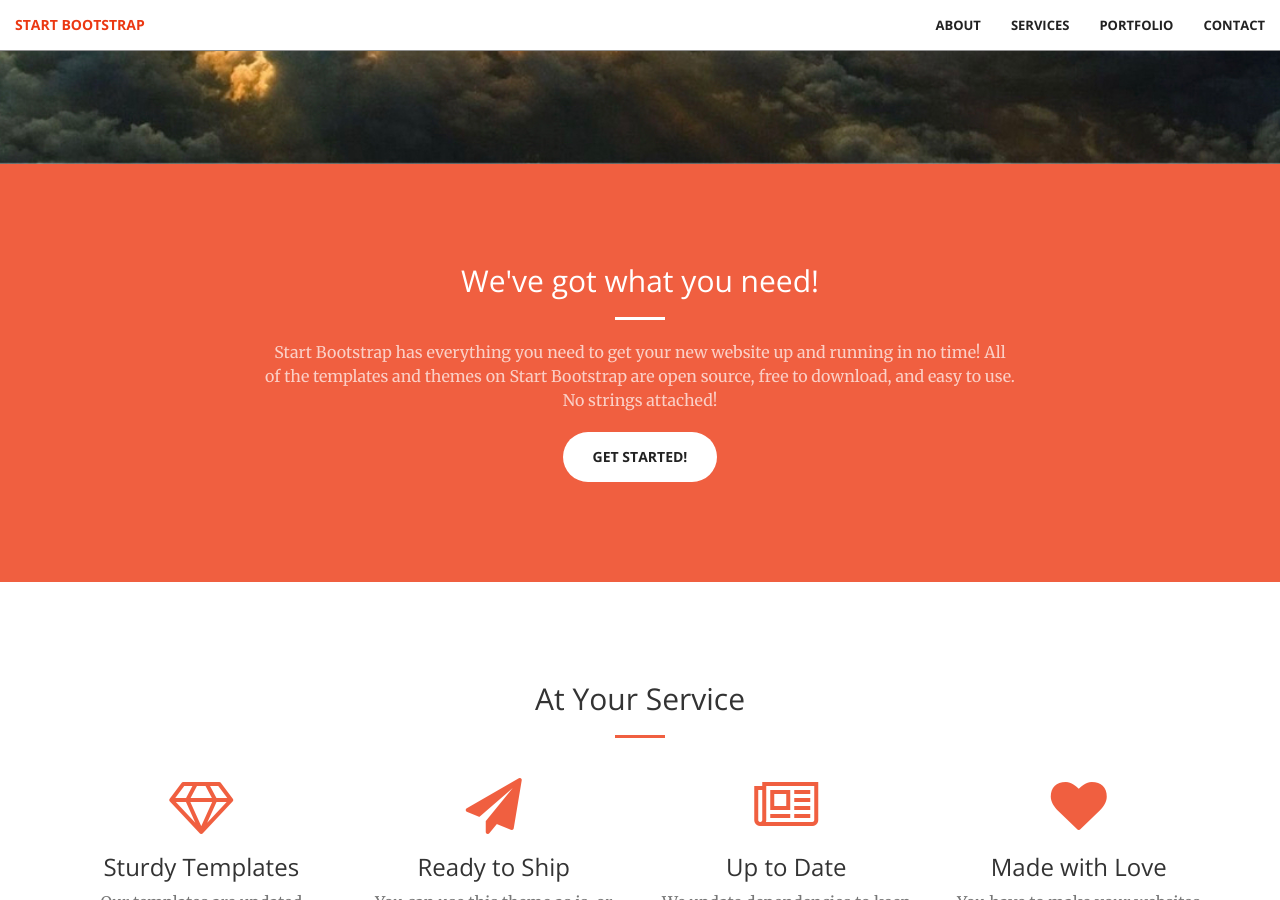
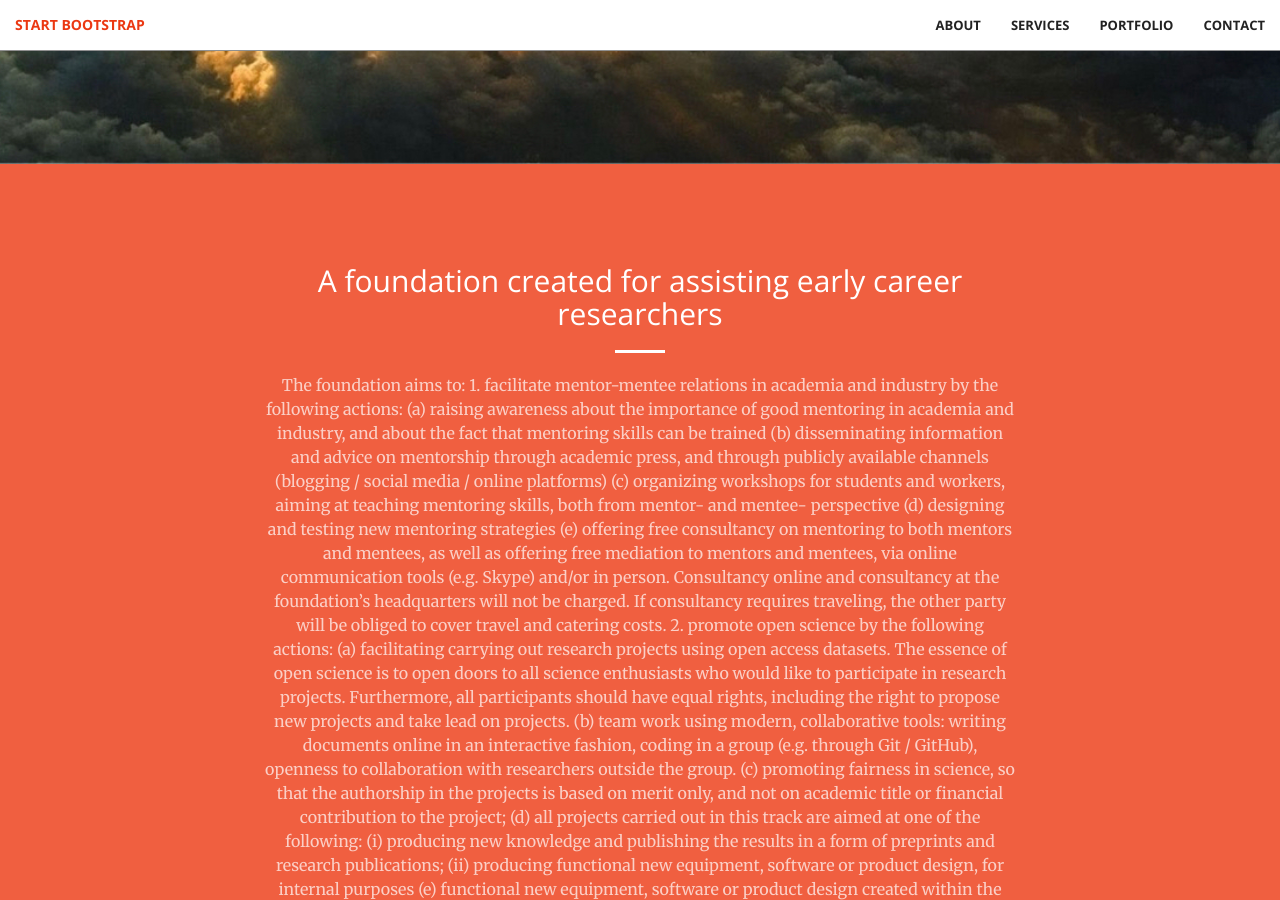
Before and after one commit to stichting-solaris/stichting-solaris.github.io, a Jekyll site: the page built from index.html, in a window 1280 px wide and 900 px high, scrolled down 736 px. Built offline with Jekyll 4.4.1, drawn with Linux system fonts in a browser that asks for light colours; some of the changed text lies outside the part shown.

Commit message:
Update call-to-action.html

```diff
--- a/_includes/call-to-action.html
+++ b/_includes/call-to-action.html
@@ -2,9 +2,51 @@
     <div class="container">
         <div class="row">
             <div class="col-lg-8 col-lg-offset-2 text-center">
-                <h2 class="section-heading">We've got what you need!</h2>
+                <h2 class="section-heading">A foundation created for assisting early career researchers</h2>
                 <hr class="light">
-                <p class="text-faded">Start Bootstrap has everything you need to get your new website up and running in no time! All of the templates and themes on Start Bootstrap are open source, free to download, and easy to use. No strings attached!</p>
+                <p class="text-faded">
+
+                    The foundation aims to:
+                    1. facilitate mentor-mentee relations in academia and industry by the following actions:
+                    (a) raising awareness about the importance of good mentoring in academia and industry,
+                    and about the fact that mentoring skills can be trained
+                    (b) disseminating information and advice on mentorship through academic press,
+                    and through publicly available channels (blogging / social media / online platforms)
+                    (c) organizing workshops for students and workers, aiming at teaching mentoring skills,
+                    both from mentor- and mentee- perspective
+                    (d) designing and testing new mentoring strategies
+                    (e) offering free consultancy on mentoring to both mentors and mentees,
+                    as well as offering free mediation to mentors and mentees,
+                    via online communication tools (e.g. Skype) and/or in person. Consultancy online and consultancy
+                    at the foundation’s headquarters will not be charged. If consultancy requires traveling,
+                    the other party will be obliged to cover travel and catering costs.
+
+                    2. promote open science by the following actions:
+                    (a) facilitating carrying out research projects using open access datasets.
+                    The essence of open science is to open doors to all science enthusiasts who would like to
+                    participate in research projects. Furthermore, all participants should have equal rights,
+                    including the right to propose new projects and take lead on projects.
+                    (b) team work using modern, collaborative tools: writing documents online in an interactive fashion,
+                    coding in a group (e.g. through Git / GitHub), openness to collaboration with researchers
+                    outside the group.
+                    (c) promoting fairness in science, so that the authorship in the projects is based on merit only,
+                    and not on academic title or financial contribution to the project;
+                    (d) all projects carried out in this track are aimed at one of the following:
+                        (i) producing new knowledge and publishing the results in a form of preprints and research
+                            publications;
+                        (ii) producing functional new equipment, software or product design, for internal purposes
+                    (e) functional new equipment, software or product design created within the foundation,
+                    might be patented.
+
+                    3. mentor researchers while transitioning from academia to industry by:
+                    (a) consulting researchers in order to help them in improving their resumes
+                    (b) consulting researchers to help them in finding their strengths and key competences
+                    (c) sharing a database of contacts in industry; helping researchers in finding the best match
+                    between their personal aims and values, and the values represented by the target employer
+                    and performing all further actions, which are related to the aforementioned goals in the broadest
+                    sense or which may facilitate achieving these goals.
+
+                </p>
                 <a href="#" class="btn btn-default btn-xl">Get Started!</a>
             </div>
         </div>
```
